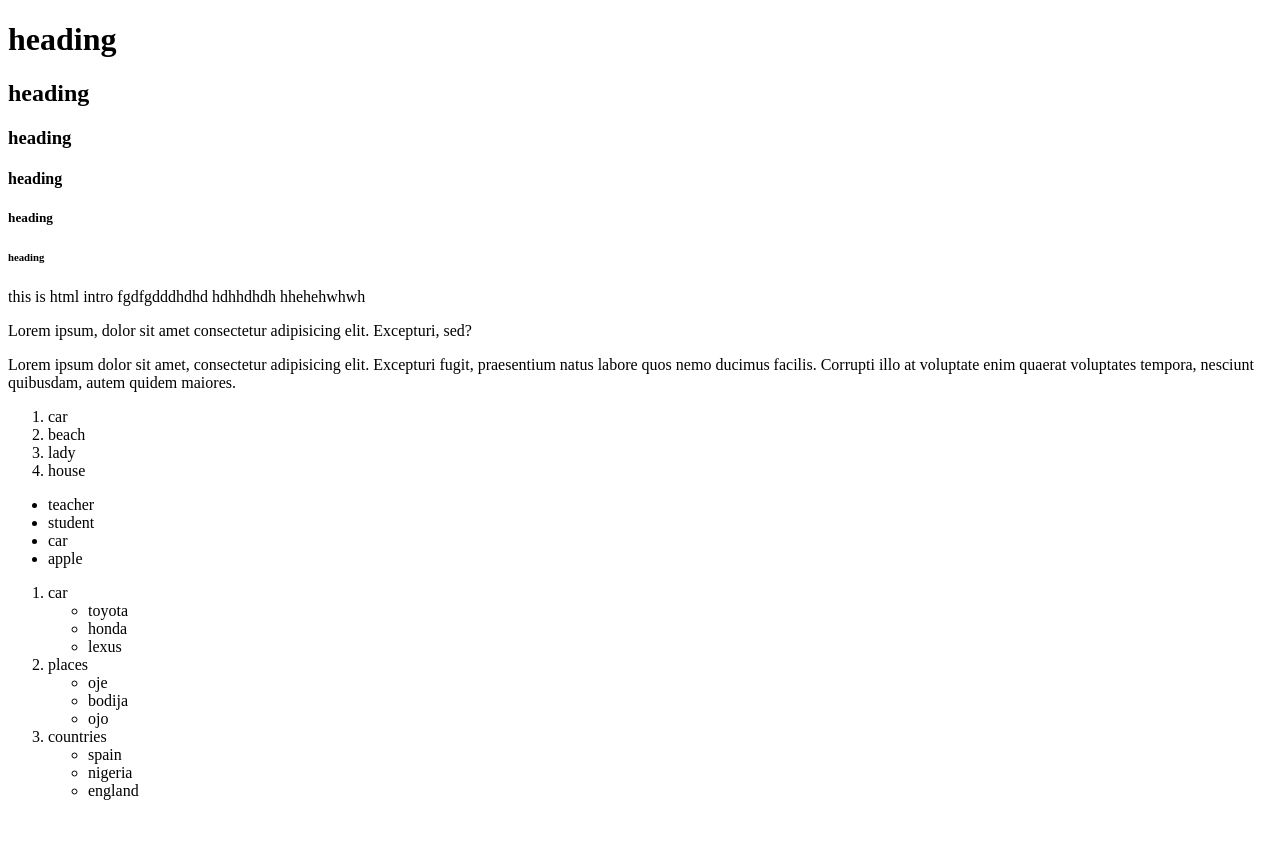
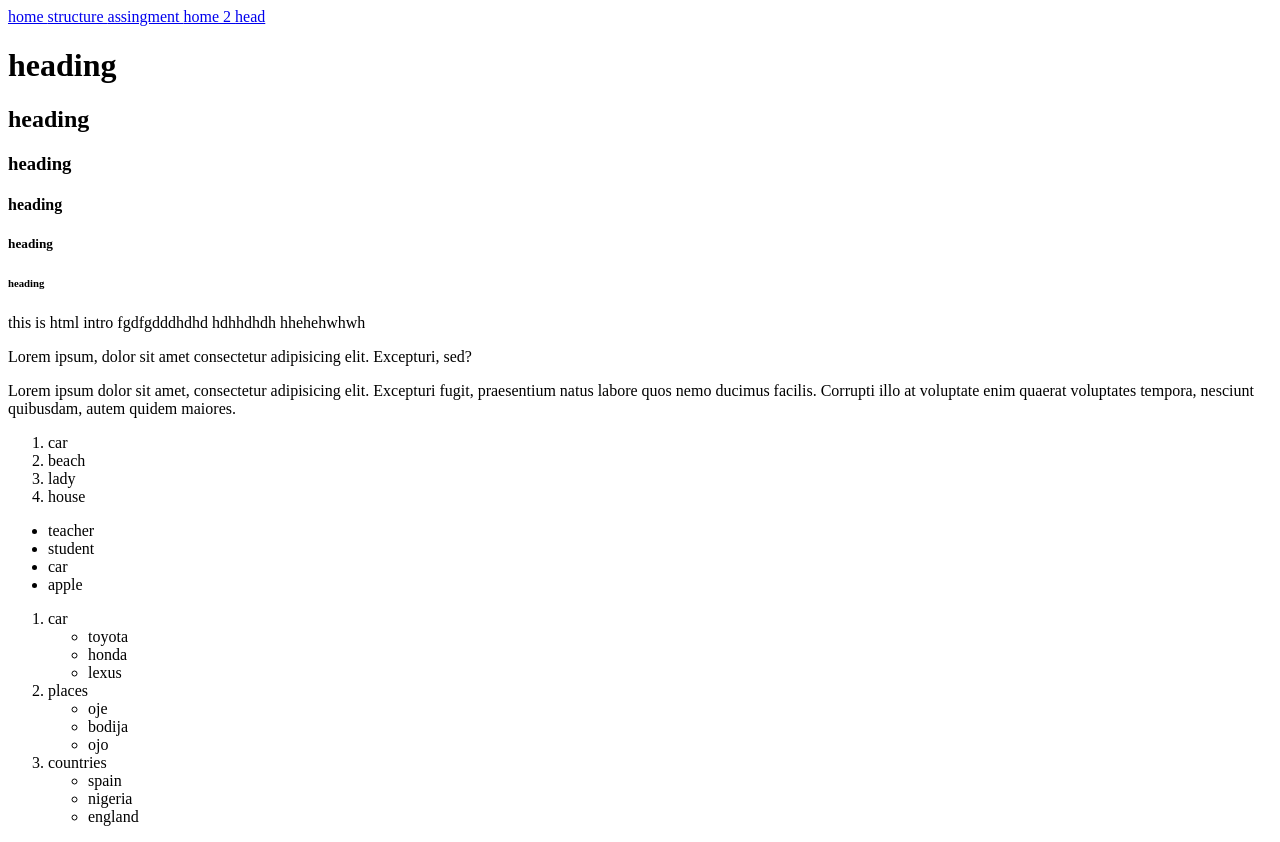
Before and after one commit to Badmus233/html_intro, a plain HTML site: page index.html in a window 1280 px wide. Before the commit the page ends 816 px from the top, so only its background shows below. Drawn offline with Linux system fonts and the light colour scheme.

Commit message:
add link to my page

```diff
--- a/index.html
+++ b/index.html
@@ -6,6 +6,21 @@
         <title>html intrduction</title>
     </head>
     <body>
+        <a href="index.html">
+            home
+        </a>
+        <a href="form.html">
+            structure
+        </a>
+        <a href="ass.html">
+            assingment
+        </a>
+        <a href="format1.html">
+            home 2
+        </a>
+        <a href="charac.html">
+            head
+        </a>
         <h1>heading</h1>
         <h2>heading</h2>
         <h3>heading</h3>
```
Also changed, not shown: ass.html (+15 -0 lines), charac.html (+15 -0 lines), form.html (+15 -0 lines), format1.html (+15 -0 lines).
